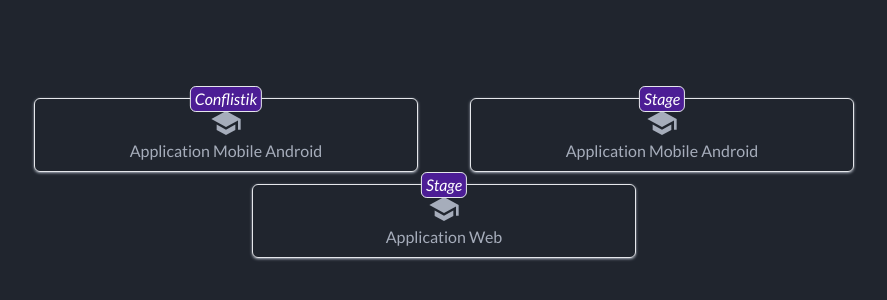
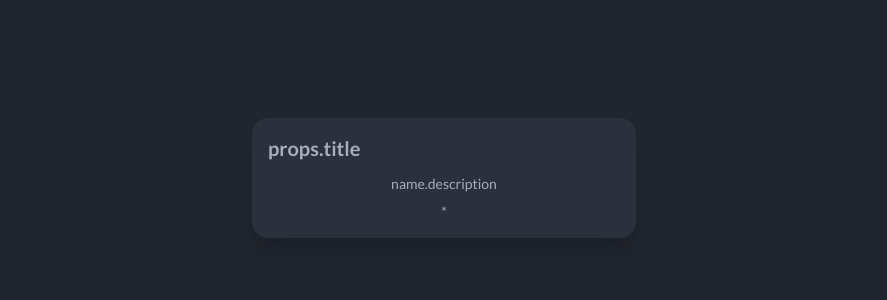
Before and after one commit to baldazi/baldazi.com, a React (Create React App) app: page /project in a window 1280 px wide. Shown: the part 222-522 px from the top of the page, without its empty margins (196-1083 px from the left). Built offline with nearby package versions, Linux system fonts and the light colour scheme.

Commit message:
header fixed

```diff
--- a/src/components/header.jsx
+++ b/src/components/header.jsx
@@ -8,8 +8,8 @@ import {TfiClose} from "react-icons/tfi"
 
 function Header(){
     const [menuToggle, setMenuToggle] = useState(false)
-    const navClass = "tab md:tab-bordered"
-    const activeNavClass = "tab md:tab-bordered tab-active"
+    const navClass = "md:tab"
+    const activeNavClass = "md:tab tab-active"
     const hideMenu = "md:inline hidden"
     return (
         <header>
@@ -21,18 +21,18 @@ function Header(){
                         </Link>
                     </div>
 
-                    <div className="w-full md:w-auto md:block">
+                    <div className="w-full md:w-auto md:flex">
                         <div className="flex justify-end">
                             <button className="text-gray-300 md:hidden" onClick={e => setMenuToggle(!menuToggle)}>{menuToggle?<TfiClose size={28}/>:<IoMenu size={40}/>}</button>
                         </div>
 
                         <nav className={!menuToggle?hideMenu:undefined}>
-                            <ul className="md:tabs md:mx-0">
-                                <li className="hidden md:inline"><NavLink to="/" className={({isActive})=>isActive?activeNavClass:navClass}><IoHome className="mr-1"/>Home</NavLink></li>
-                                <li className="text-center"><NavLink to="/project" className={({isActive})=>isActive?activeNavClass:navClass}><MdWork className="mr-1"/>Project</NavLink></li>
-                                <li className="text-center"><NavLink to="/about" className={({isActive})=>isActive?activeNavClass:navClass}><BsInfoCircleFill className="mr-1"/>About</NavLink></li>
-                                <li className="text-center "><NavLink to="/contact" className={({isActive})=>isActive?activeNavClass:navClass}><AiFillMail className="mr-1"/>Contact</NavLink></li>
-                            </ul>
+                            <div className="md:tabs md:mx-0 md:tabs-bordered" role="tablist">
+                                <NavLink role="tab" to="/" className={({isActive})=>(isActive?activeNavClass:navClass)}><IoHome className="mr-1"/>Home</NavLink>
+                                <NavLink role="tab" to="/project" className={({isActive})=>isActive?activeNavClass:navClass}><MdWork className="mr-1"/>Project</NavLink>
+                                <NavLink role="tab" to="/about" className={({isActive})=>isActive?activeNavClass:navClass}><BsInfoCircleFill className="mr-1"/>About</NavLink>
+                                <NavLink role="tab" to="/contact" className={({isActive})=>isActive?activeNavClass:navClass}><AiFillMail className="mr-1"/>Contact</NavLink>
+                            </div>
                         </nav>
                 </div>
             </div>
--- /dev/null
+++ b/src/components/projectCard.jsx
@@ -0,0 +1,16 @@
+import React from "react"
+
+export default function ProjectCard(props){
+    return (
+    <div className="card card-compact w-96 bg-base-100 shadow-xl">
+    <figure><img src={props.image} alt={props.alt||""} /></figure>
+    <div className="card-body">
+        <h2 className="card-title">props.title</h2>
+        <p>name.description</p>*
+        {props.children}
+    {/*  <div className="card-actions justify-end">
+        <button className="btn btn-primary">Buy Now</button>
+        </div> */}
+  </div>
+</div>)
+}
--- a/src/pages/project.jsx
+++ b/src/pages/project.jsx
@@ -1,49 +1,15 @@
 import React from 'react';
 import { MdSchool } from "react-icons/md";
+import ProjectCard from '../components/projectCard';
 function Projet() {
     return (
         <div className="hero min-h-screen bg-base-300">
             <div className="flex content-between items-center justify-center flex-wrap gap-3 text-center">
                 {/* conflistik card */}
-                <div className="border rounded-md shadow md:w-96 relative mx-5 hover:-translate-y-1 shadow-gray-400">
-                    {/* header */}
-                    <h3 className="absolute -translate-y-1/2 left-1/2 -translate-x-1/2 border bg-violet-900 text-white italic rounded-md px-1">Conflistik</h3>
-                    {/* body */}
-                    <div className="p-2">
-                        <div className="flex justify-center gap-1">
-                            <MdSchool size={32}/>
-                        </div>
+                <ProjectCard/>
+                {/* stage card */}
 
-                        <p>Application Mobile Android</p>
-                    </div>
-                </div>
                 {/* stage card */}
-                <div className="border rounded-md shadow md:w-96 relative mx-5 hover:-translate-y-1 shadow-gray-400">
-                    {/* header */}
-                    <h3 className="absolute -translate-y-1/2 left-1/2 -translate-x-1/2 border bg-violet-900 text-white italic rounded-md px-1">Stage</h3>
-                    {/* body */}
-                    <div className="p-2">
-                        <div className="flex justify-center gap-1">
-                            <MdSchool size={32}/>
-                        </div>
-
-                        <p>Application Mobile Android</p>
-                    </div>
-                </div>
-                {/* stage card */}
-                <div className="border rounded-md shadow md:w-96 relative mx-5 hover:-translate-y-1 shadow-gray-400">
-                    {/* header */}
-                    <h3 className="absolute -translate-y-1/2 left-1/2 -translate-x-1/2 border bg-violet-900 text-white italic rounded-md px-1">Stage</h3>
-                    {/* body */}
-                    <div className="p-2">
-                        <div className="flex justify-center gap-1">
-                            <MdSchool size={32}/>
-                        </div>
-
-                        <p>Application Web</p>
-                    </div>
-                </div>
-
             </div>
         </div>
     );
```
